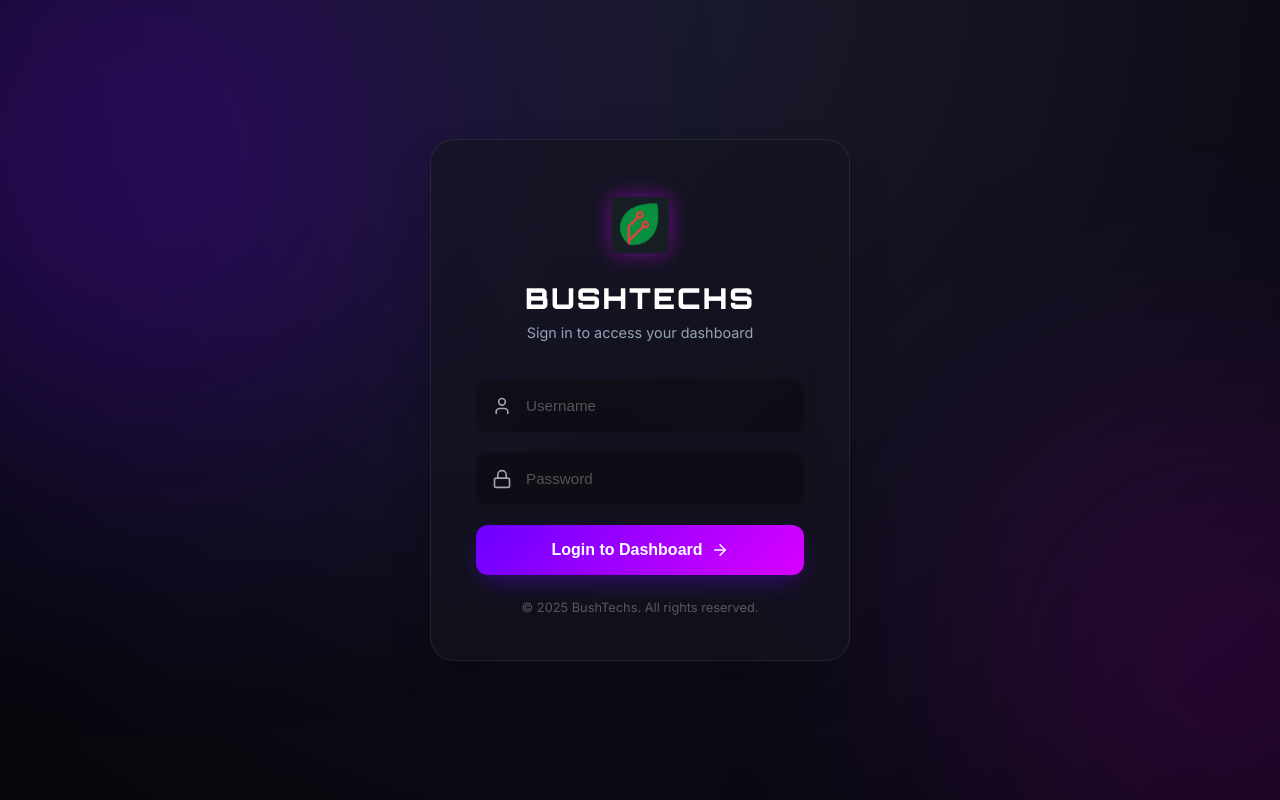
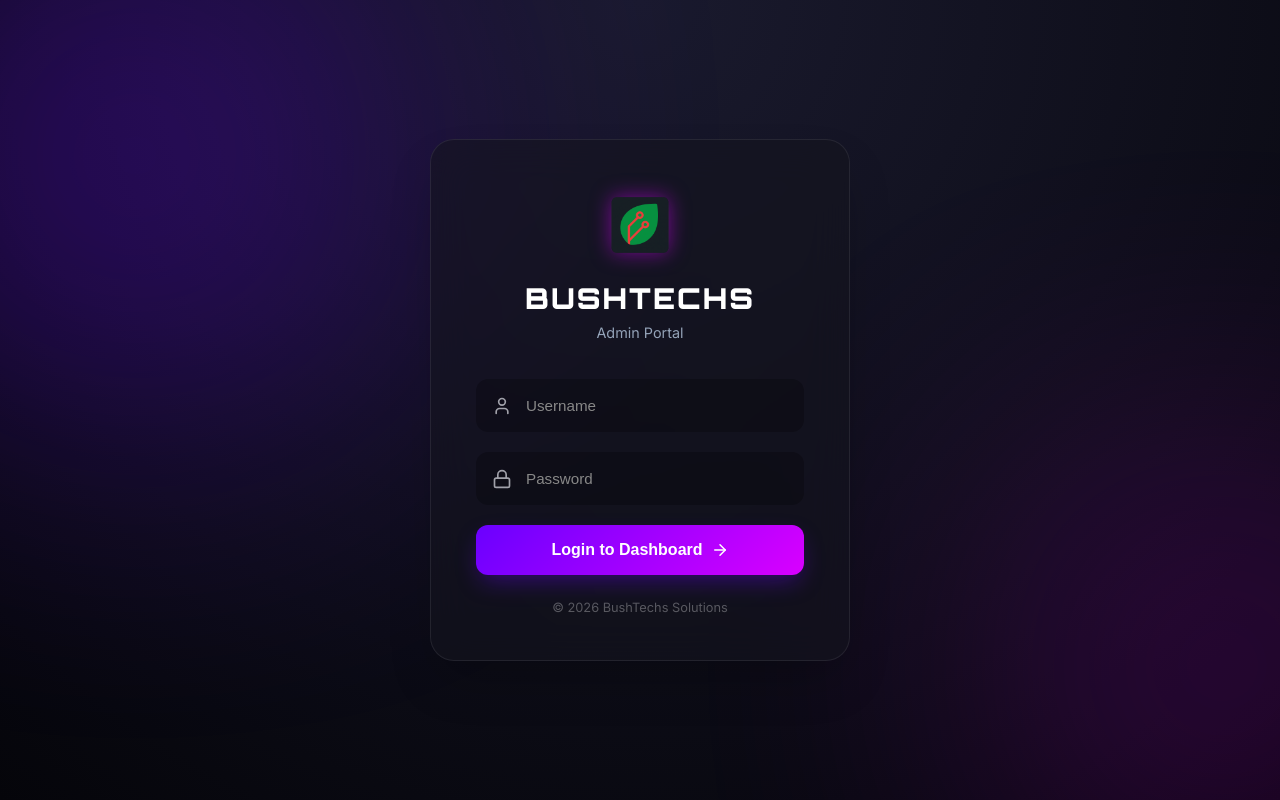
Before and after one commit to adanechmulugeta192-sudo/bushtechs, a React (Vite) app: page /admin/login in a window 1280 px wide. Built offline with nearby package versions, Linux system fonts and the light colour scheme.

Commit message:
Update Login.jsx

```diff
--- a/src/pages/admin/Login.jsx
+++ b/src/pages/admin/Login.jsx
@@ -1,12 +1,15 @@
 import React, { useState } from "react";
 import { useNavigate } from "react-router-dom";
-import { Lock, User, AlertCircle, ArrowRight } from "lucide-react";
+import { Lock, User, AlertCircle, ArrowRight, Loader2 } from "lucide-react";
 import { useTheme } from "../../context/ThemeContext";
 
-// ✅ IMPORT YOUR LOGO HERE
+// ✅ ENSURE THIS PATH IS CORRECT
 import logo from "../../assets/favicon.png";
 
-const API_BASE = "http://localhost:5000";
+// ✅ DYNAMIC API CONFIGURATION
+const API_BASE = window.location.hostname === "localhost"
+  ? "http://localhost:5000"
+  : "https://bushtechs-backend-f03g.onrender.com";
 
 export default function Login() {
   const { theme } = useTheme();
@@ -37,229 +40,74 @@ export default function Login() {
       const data = await res.json();
 
       if (res.ok) {
+        // ✅ SAVE DATA FOR ADMIN ACCESS
         localStorage.setItem("token", data.token);
         localStorage.setItem("user", JSON.stringify(data.user));
-        navigate("/admin/projects");
+
+        // Redirect to a default admin page (e.g., Dashboard or Projects)
+        navigate("/admin/dashboard");
       } else {
         setError(data.message || "Invalid credentials");
       }
     } catch (err) {
-      console.error(err);
-      setError("Server error. Check backend connection.");
+      console.error("Login Error:", err);
+      setError("Connection failed. Is the backend server awake?");
     } finally {
       setLoading(false);
     }
   };
 
-  // --- COLORS & THEME ---
-  const accentColor = "#d900ff"; // BushTechs Neon Purple
-  const secondaryColor = "#6a00ff"; // Deep Purple
+  // --- STYLES ---
+  const accentColor = "#d900ff";
+  const secondaryColor = "#6a00ff";
 
   const styles = {
-    container: {
-      height: "100vh",
-      width: "100vw",
-      display: "flex",
-      alignItems: "center",
-      justifyContent: "center",
-      background: isDark
-        ? "radial-gradient(circle at 50% 0%, #1a1a2e 0%, #05050a 100%)"
-        : "radial-gradient(circle at 50% 0%, #f0f4ff 0%, #dde1e7 100%)",
-      position: "relative",
-      overflow: "hidden",
-      fontFamily: "'Inter', sans-serif",
-    },
-    // Animated Background Orbs
-    orb1: {
-      position: "absolute",
-      top: "-10%", left: "-10%",
-      width: "500px", height: "500px",
-      background: secondaryColor,
-      filter: "blur(150px)",
-      opacity: 0.4,
-      borderRadius: "50%",
-      zIndex: 0,
-      animation: "float 8s ease-in-out infinite",
-    },
-    orb2: {
-      position: "absolute",
-      bottom: "-10%", right: "-10%",
-      width: "400px", height: "400px",
-      background: accentColor,
-      filter: "blur(150px)",
-      opacity: 0.3,
-      borderRadius: "50%",
-      zIndex: 0,
-      animation: "float 10s ease-in-out infinite reverse",
-    },
-    // The Glass Card
-    card: {
-      width: "100%",
-      maxWidth: "420px",
-      padding: "45px",
-      borderRadius: "24px",
-      background: isDark ? "rgba(20, 20, 30, 0.6)" : "rgba(255, 255, 255, 0.8)",
-      backdropFilter: "blur(20px)",
-      border: isDark ? "1px solid rgba(255, 255, 255, 0.08)" : "1px solid rgba(255, 255, 255, 0.5)",
-      boxShadow: "0 25px 50px -12px rgba(0, 0, 0, 0.25)",
-      zIndex: 10,
-      animation: "fadeInUp 0.8s ease-out",
-      boxSizing: "border-box", // Added safety for the card itself
-    },
-    logoArea: {
-      display: "flex",
-      flexDirection: "column",
-      alignItems: "center",
-      marginBottom: "35px",
-    },
-    // Logo Styling
-    logoImg: {
-      width: "80px",
-      height: "80px",
-      objectFit: "contain",
-      marginBottom: "15px",
-      filter: isDark ? "drop-shadow(0 0 10px rgba(217, 0, 255, 0.5))" : "none",
-      animation: "pulse 3s infinite ease-in-out",
-    },
-    brandName: {
-      fontSize: "1.8rem",
-      fontWeight: "800",
-      color: isDark ? "#fff" : "#1a1a2e",
-      fontFamily: "'Orbitron', sans-serif",
-      letterSpacing: "2px",
-    },
-    subtitle: {
-      fontSize: "0.9rem",
-      color: isDark ? "#94a3b8" : "#64748b",
-      marginTop: "5px",
-    },
-    inputGroup: {
-      position: "relative",
-      marginBottom: "20px",
-      opacity: 0,
-      animation: "slideIn 0.5s forwards",
-      width: "100%", // Ensure group takes full width
-    },
-    inputIcon: {
-      position: "absolute",
-      top: "50%", left: "16px",
-      transform: "translateY(-50%)",
-      color: "#a1a1aa",
-      transition: "0.3s",
-      zIndex: 2, // Keep icon above input background
-    },
-    input: {
-      // ✅ THIS FIXES THE ISSUE:
-      boxSizing: "border-box",
-      width: "100%",
-      padding: "16px 16px 16px 48px",
-      borderRadius: "12px",
-      border: "2px solid transparent",
-      background: isDark ? "rgba(0, 0, 0, 0.25)" : "#f1f5f9",
-      color: isDark ? "#fff" : "#333",
-      fontSize: "0.95rem",
-      outline: "none",
-      transition: "all 0.3s ease",
-    },
-    btn: {
-      width: "100%",
-      padding: "16px",
-      background: `linear-gradient(135deg, ${secondaryColor}, ${accentColor})`,
-      border: "none",
-      borderRadius: "12px",
-      color: "white",
-      fontWeight: "600",
-      fontSize: "1rem",
-      cursor: "pointer",
-      marginTop: "15px",
-      display: "flex", justifyContent: "center", alignItems: "center", gap: "8px",
-      boxShadow: "0 10px 25px -5px rgba(106, 0, 255, 0.4)",
-      transition: "all 0.3s ease",
-      animation: "slideIn 0.5s forwards",
-      animationDelay: "0.3s",
-      opacity: 0,
-    },
-    error: {
-      background: "rgba(239, 68, 68, 0.1)",
-      border: "1px solid rgba(239, 68, 68, 0.2)",
-      color: "#ef4444",
-      padding: "12px", borderRadius: "10px", marginBottom: "20px",
-      display: "flex", alignItems: "center", gap: "10px",
-      fontSize: "0.9rem", fontWeight: "500",
-      animation: "shake 0.4s ease-in-out",
-    },
-    footer: {
-      textAlign: "center", marginTop: "25px",
-      fontSize: "0.8rem", color: isDark ? "rgba(255,255,255,0.3)" : "rgba(0,0,0,0.4)",
-      animation: "fadeInUp 1s ease-out",
-    }
+    container: { height: "100vh", width: "100vw", display: "flex", alignItems: "center", justifyContent: "center", background: isDark ? "radial-gradient(circle at 50% 0%, #1a1a2e 0%, #05050a 100%)" : "radial-gradient(circle at 50% 0%, #f0f4ff 0%, #dde1e7 100%)", position: "relative", overflow: "hidden", fontFamily: "'Inter', sans-serif" },
+    orb1: { position: "absolute", top: "-10%", left: "-10%", width: "500px", height: "500px", background: secondaryColor, filter: "blur(150px)", opacity: 0.4, borderRadius: "50%", zIndex: 0 },
+    orb2: { position: "absolute", bottom: "-10%", right: "-10%", width: "400px", height: "400px", background: accentColor, filter: "blur(150px)", opacity: 0.3, borderRadius: "50%", zIndex: 0 },
+    card: { width: "100%", maxWidth: "420px", padding: "45px", borderRadius: "24px", background: isDark ? "rgba(20, 20, 30, 0.6)" : "rgba(255, 255, 255, 0.8)", backdropFilter: "blur(20px)", border: isDark ? "1px solid rgba(255, 255, 255, 0.08)" : "1px solid rgba(255, 255, 255, 0.5)", boxShadow: "0 25px 50px -12px rgba(0, 0, 0, 0.25)", zIndex: 10, boxSizing: "border-box" },
+    logoArea: { display: "flex", flexDirection: "column", alignItems: "center", marginBottom: "35px" },
+    logoImg: { width: "80px", height: "80px", objectFit: "contain", marginBottom: "15px", filter: isDark ? "drop-shadow(0 0 10px rgba(217, 0, 255, 0.5))" : "none" },
+    brandName: { fontSize: "1.8rem", fontWeight: "800", color: isDark ? "#fff" : "#1a1a2e", fontFamily: "'Orbitron', sans-serif", letterSpacing: "2px" },
+    subtitle: { fontSize: "0.9rem", color: isDark ? "#94a3b8" : "#64748b", marginTop: "5px" },
+    inputGroup: { position: "relative", marginBottom: "20px", width: "100%" },
+    inputIcon: { position: "absolute", top: "50%", left: "16px", transform: "translateY(-50%)", color: "#a1a1aa", transition: "0.3s", zIndex: 2 },
+    input: { boxSizing: "border-box", width: "100%", padding: "16px 16px 16px 48px", borderRadius: "12px", border: "2px solid transparent", background: isDark ? "rgba(0, 0, 0, 0.25)" : "#f1f5f9", color: isDark ? "#fff" : "#333", fontSize: "0.95rem", outline: "none", transition: "all 0.3s ease" },
+    btn: { width: "100%", padding: "16px", background: `linear-gradient(135deg, ${secondaryColor}, ${accentColor})`, border: "none", borderRadius: "12px", color: "white", fontWeight: "600", fontSize: "1rem", cursor: loading ? "not-allowed" : "pointer", marginTop: "15px", display: "flex", justifyContent: "center", alignItems: "center", gap: "8px", boxShadow: "0 10px 25px -5px rgba(106, 0, 255, 0.4)", transition: "all 0.3s ease", opacity: loading ? 0.7 : 1 },
+    error: { background: "rgba(239, 68, 68, 0.1)", border: "1px solid rgba(239, 68, 68, 0.2)", color: "#ef4444", padding: "12px", borderRadius: "10px", marginBottom: "20px", display: "flex", alignItems: "center", gap: "10px", fontSize: "0.9rem", fontWeight: "500" },
+    footer: { textAlign: "center", marginTop: "25px", fontSize: "0.8rem", color: isDark ? "rgba(255,255,255,0.3)" : "rgba(0,0,0,0.4)" }
   };
 
-  // Dynamic styling for focused inputs
   const getInputStyle = (fieldName) => ({
     ...styles.input,
     border: focusedInput === fieldName ? `2px solid ${accentColor}` : "2px solid transparent",
-    background: focusedInput === fieldName
-      ? (isDark ? "rgba(0, 0, 0, 0.4)" : "#fff")
-      : styles.input.background,
-    transform: focusedInput === fieldName ? "scale(1.02)" : "scale(1)",
-  });
-
-  const getIconStyle = (fieldName) => ({
-    ...styles.inputIcon,
-    color: focusedInput === fieldName ? accentColor : "#a1a1aa"
+    transform: focusedInput === fieldName ? "scale(1.01)" : "scale(1)",
   });
 
   return (
     <div style={styles.container}>
-      {/* 🌀 CSS ANIMATIONS DEFINITION */}
       <style>{`
-        @keyframes float {
-          0% { transform: translate(0px, 0px); }
-          50% { transform: translate(20px, -20px); }
-          100% { transform: translate(0px, 0px); }
-        }
-        @keyframes fadeInUp {
-          from { opacity: 0; transform: translateY(40px); }
-          to { opacity: 1; transform: translateY(0); }
-        }
-        @keyframes slideIn {
-          from { opacity: 0; transform: translateX(-20px); }
-          to { opacity: 1; transform: translateX(0); }
-        }
-        @keyframes pulse {
-          0% { transform: scale(1); }
-          50% { transform: scale(1.05); }
-          100% { transform: scale(1); }
-        }
-        @keyframes shake {
-          0%, 100% { transform: translateX(0); }
-          25% { transform: translateX(-5px); }
-          75% { transform: translateX(5px); }
-        }
-        input::placeholder { color: ${isDark ? '#555' : '#999'}; }
-        * { box-sizing: border-box; } /* Global safety for this page */
+        @keyframes float { 0% { transform: translate(0,0); } 50% { transform: translate(15px,-15px); } 100% { transform: translate(0,0); } }
+        .orb-anim { animation: float 10s ease-in-out infinite; }
+        input::placeholder { color: #888; }
+        * { box-sizing: border-box; }
       `}</style>
 
-      {/* Background Visuals */}
-      <div style={styles.orb1}></div>
-      <div style={styles.orb2}></div>
+      <div style={styles.orb1} className="orb-anim"></div>
+      <div style={styles.orb2} className="orb-anim"></div>
 
       <div style={styles.card}>
         <div style={styles.logoArea}>
-          {/* ✅ YOUR LOGO IS USED HERE */}
-          <img src={logo} alt="BushTechs Logo" style={styles.logoImg} />
-
+          <img src={logo} alt="Logo" style={styles.logoImg} />
           <div style={styles.brandName}>BUSHTECHS</div>
-          <p style={styles.subtitle}>Sign in to access your dashboard</p>
+          <p style={styles.subtitle}>Admin Portal</p>
         </div>
 
         {error && <div style={styles.error}><AlertCircle size={18}/> {error}</div>}
 
         <form onSubmit={handleSubmit}>
-          {/* Username Input */}
-          <div style={{...styles.inputGroup, animationDelay: "0.1s"}}>
-            <User size={20} style={getIconStyle('username')} />
+          <div style={styles.inputGroup}>
+            <User size={20} style={{...styles.inputIcon, color: focusedInput === 'username' ? accentColor : '#a1a1aa'}} />
             <input
               type="text"
               name="username"
@@ -273,9 +121,8 @@ export default function Login() {
             />
           </div>
 
-          {/* Password Input */}
-          <div style={{...styles.inputGroup, animationDelay: "0.2s"}}>
-            <Lock size={20} style={getIconStyle('password')} />
+          <div style={styles.inputGroup}>
+            <Lock size={20} style={{...styles.inputIcon, color: focusedInput === 'password' ? accentColor : '#a1a1aa'}} />
             <input
               type="password"
               name="password"
@@ -289,30 +136,13 @@ export default function Login() {
             />
           </div>
 
-          <button
-            type="submit"
-            style={styles.btn}
-            disabled={loading}
-            onMouseOver={(e) => {
-              if(!loading) {
-                e.currentTarget.style.transform = "translateY(-2px)";
-                e.currentTarget.style.boxShadow = "0 15px 30px -5px rgba(106, 0, 255, 0.6)";
-              }
-            }}
-            onMouseOut={(e) => {
-              if(!loading) {
-                e.currentTarget.style.transform = "translateY(0)";
-                e.currentTarget.style.boxShadow = "0 10px 25px -5px rgba(106, 0, 255, 0.4)";
-              }
-            }}
-          >
-            {loading ? "Authenticating..." : <>Login to Dashboard <ArrowRight size={18} /></>}
+          <button type="submit" style={styles.btn} disabled={loading}>
+            {loading ? <Loader2 className="animate-spin" size={18} /> : null}
+            {loading ? "Verifying..." : "Login to Dashboard"} <ArrowRight size={18} />
           </button>
         </form>
 
-        <div style={styles.footer}>
-          © 2025 BushTechs. All rights reserved.
-        </div>
+        <div style={styles.footer}>© 2026 BushTechs Solutions</div>
       </div>
     </div>
   );
```
